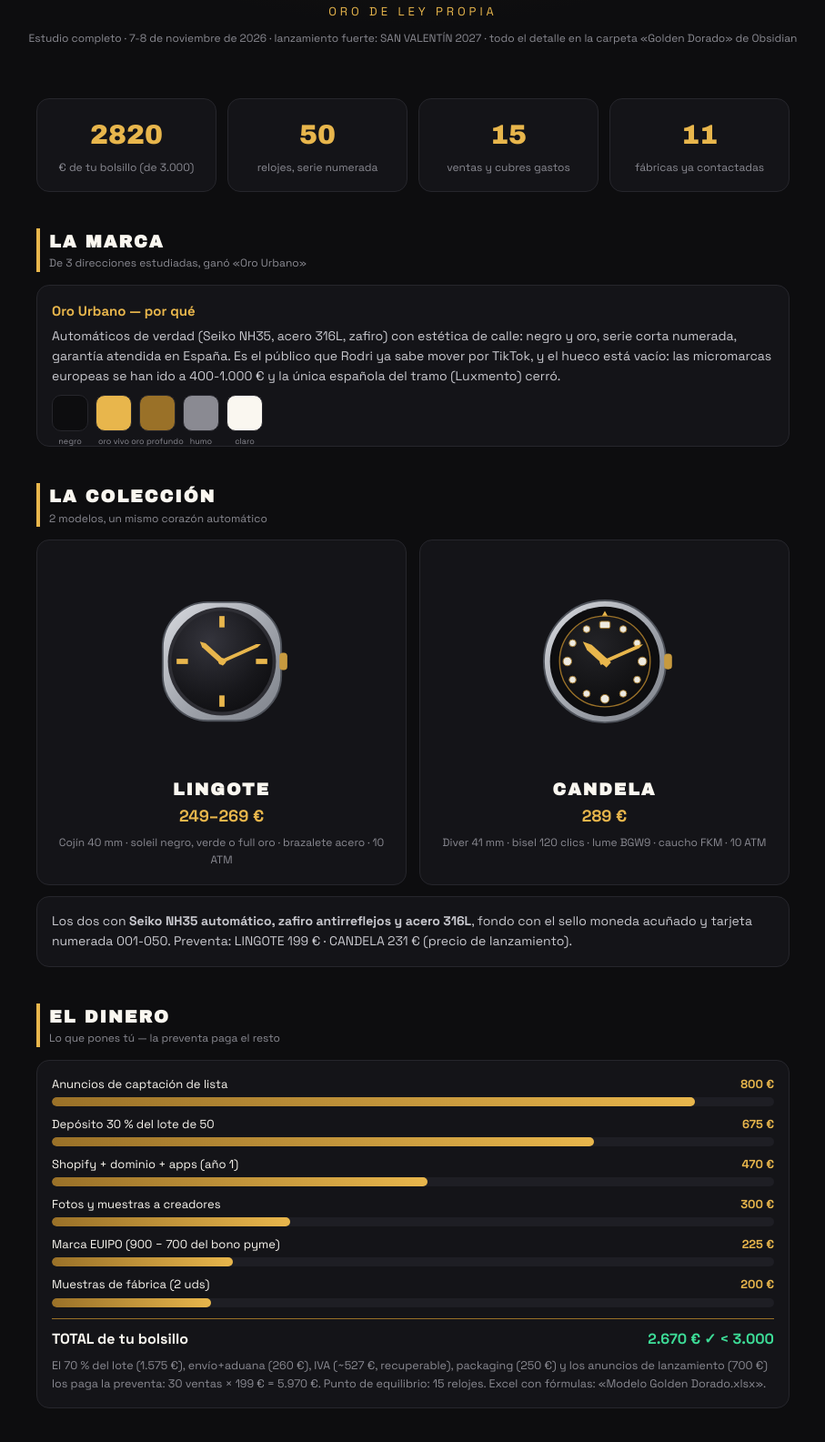
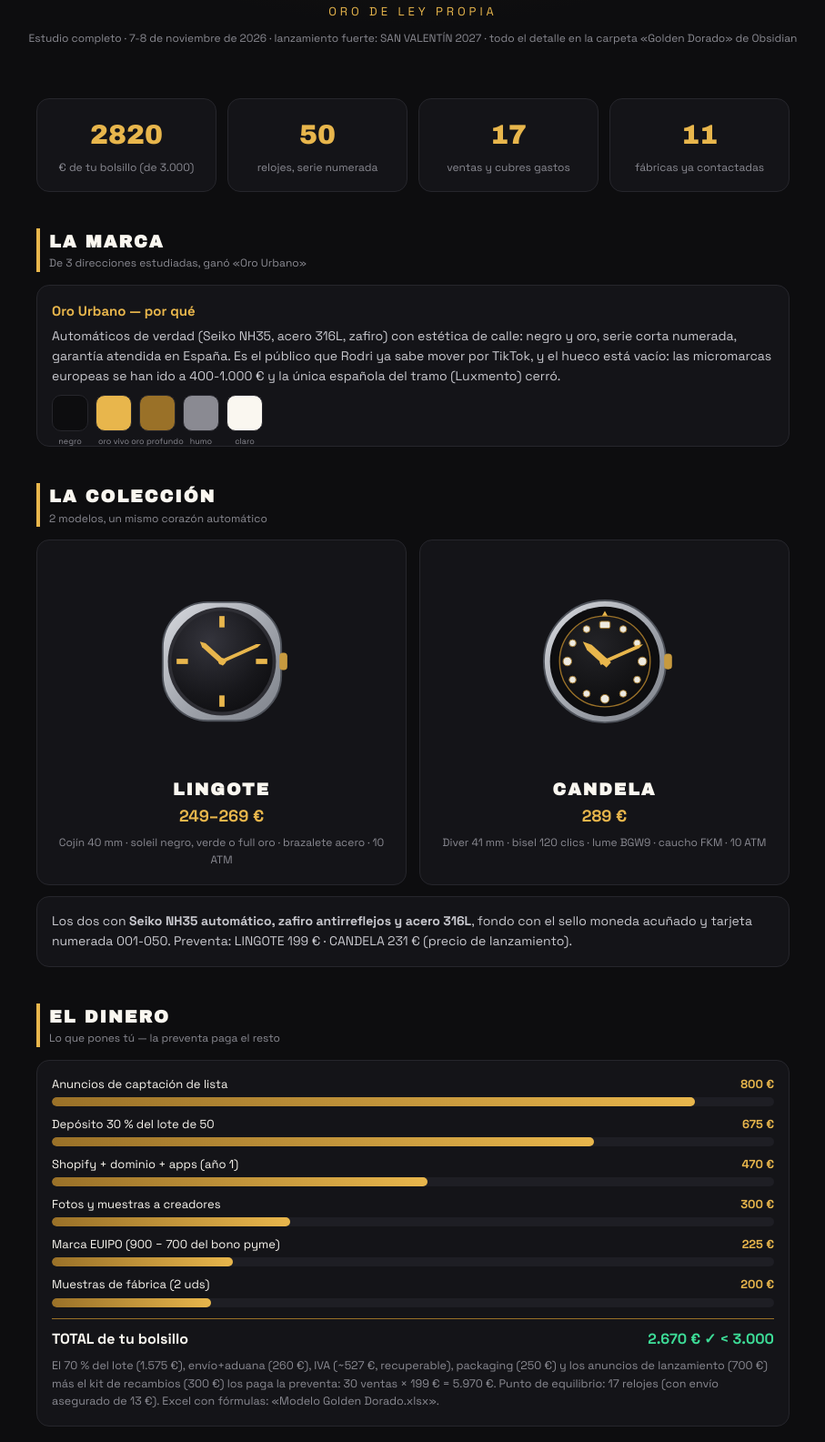
Before and after one commit to agarroda-bit/golden, a plain HTML site: page golden-dorado/index.html in a window 1280 px wide. Shown: the part 264-1849 px from the top of the page at 91% size, without its empty margins (186-1093 px from the left). Drawn offline with Linux system fonts and the light colour scheme.

Commit message:
Actualiza golden-dorado/index.html

```diff
--- a/golden-dorado/index.html
+++ b/golden-dorado/index.html
@@ -109,7 +109,7 @@
   <div class="contadores">
     <div class="cont"><div class="num" data-fin="2820">0</div><div class="que">€ de tu bolsillo (de 3.000)</div></div>
     <div class="cont"><div class="num" data-fin="50">0</div><div class="que">relojes, serie numerada</div></div>
-    <div class="cont"><div class="num" data-fin="15">0</div><div class="que">ventas y cubres gastos</div></div>
+    <div class="cont"><div class="num" data-fin="17">0</div><div class="que">ventas y cubres gastos</div></div>
     <div class="cont"><div class="num" data-fin="11">0</div><div class="que">fábricas ya contactadas</div></div>
   </div>
 
@@ -175,7 +175,7 @@
     <div class="fila-pres"><div class="cab"><span>Marca EUIPO (900 − 700 del bono pyme)</span><b>225 €</b></div><div class="barra"><i data-w="25"></i></div></div>
     <div class="fila-pres"><div class="cab"><span>Muestras de fábrica (2 uds)</span><b>200 €</b></div><div class="barra"><i data-w="22"></i></div></div>
     <div class="total-pres"><span>TOTAL de tu bolsillo</span><b>2.670 € ✓ &lt; 3.000</b></div>
-    <p style="font-size:12.5px;color:#8A8A92;margin-top:8px">El 70 % del lote (1.575 €), envío+aduana (260 €), IVA (~527 €, recuperable), packaging (250 €) y los anuncios de lanzamiento (700 €) los paga la preventa: 30 ventas × 199 € = 5.970 €. Punto de equilibrio: 15 relojes. Excel con fórmulas: «Modelo Golden Dorado.xlsx».</p>
+    <p style="font-size:12.5px;color:#8A8A92;margin-top:8px">El 70 % del lote (1.575 €), envío+aduana (260 €), IVA (~527 €, recuperable), packaging (250 €) y los anuncios de lanzamiento (700 €) más el kit de recambios (300 €) los paga la preventa: 30 ventas × 199 € = 5.970 €. Punto de equilibrio: 17 relojes (con envío asegurado de 13 €). Excel con fórmulas: «Modelo Golden Dorado.xlsx».</p>
   </div>
 
   <h2 class="aparece">LAS FÁBRICAS <small>11 contactadas esta noche desde tu Alibaba — respuestas en tu chat</small></h2>
```
